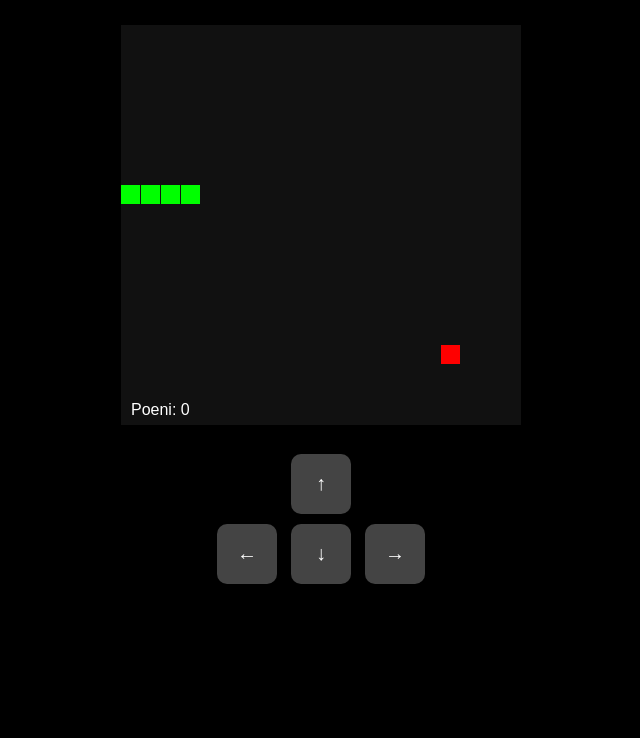
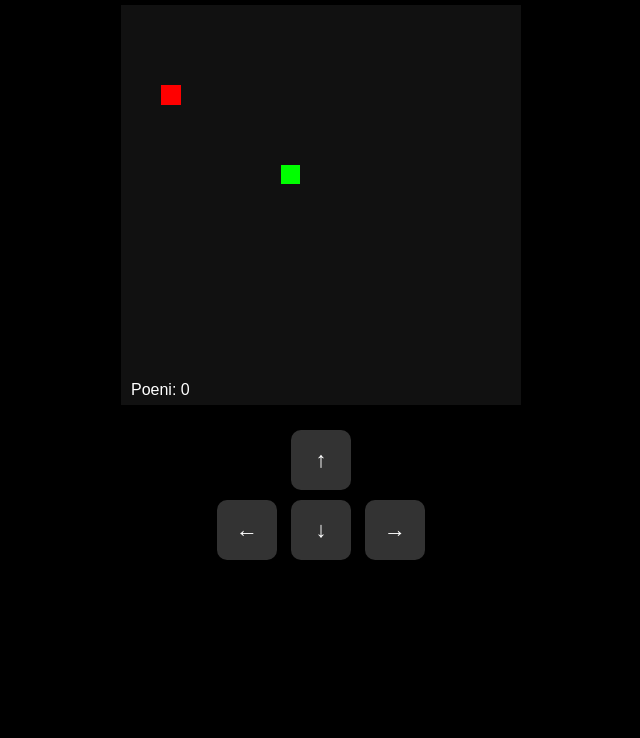
Before and after one commit to Mandza037/zmija-igra, a plain HTML site: page index.html in a window 1280 px wide. Shown: the part 62-800 px from the top of the page, without its empty margins (319-959 px from the left). Drawn offline with Linux system fonts and the light colour scheme.

Commit message:
Update index.html

```diff
--- a/index.html
+++ b/index.html
@@ -1,20 +1,20 @@
 <!DOCTYPE html>
-<html lang="en">
+<html lang="sr">
 <head>
   <meta charset="UTF-8">
-  <title>Zmija Igrica</title>
+  <title>Zmija Real Feel</title>
   <style>
     body { background: #000; margin: 0; text-align: center; }
-    canvas { background: #111; margin-top: 20px; }
+    canvas { background: #111; margin-top: 20px; display: block; margin: 0 auto; }
     .controls {
       margin-top: 20px;
     }
     button {
       width: 60px;
       height: 60px;
-      font-size: 20px;
+      font-size: 22px;
       margin: 5px;
-      background: #444;
+      background: #333;
       color: white;
       border: none;
       border-radius: 10px;
@@ -22,111 +22,108 @@
   </style>
 </head>
 <body>
-  <h2 style="color: white;">Zmija Igrica</h2>
+  <h2 style="color: white;">Zmija Real Feel</h2>
   <canvas id="game" width="400" height="400"></canvas>
 
   <div class="controls">
+    <div><button onclick="setDirection('up')">↑</button></div>
     <div>
-      <button onclick="changeDirection('up')">↑</button>
-    </div>
-    <div>
-      <button onclick="changeDirection('left')">←</button>
-      <button onclick="changeDirection('down')">↓</button>
-      <button onclick="changeDirection('right')">→</button>
+      <button onclick="setDirection('left')">←</button>
+      <button onclick="setDirection('down')">↓</button>
+      <button onclick="setDirection('right')">→</button>
     </div>
   </div>
 
   <script>
     const canvas = document.getElementById('game');
     const ctx = canvas.getContext('2d');
-    const grid = 20;
-    let count = 0;
+    const gridSize = 20;
+    let speed = 200; // sporije: 200ms između poteza
+
+    let snake = [{ x: 160, y: 160 }];
+    let direction = { x: 0, y: 0 };
+    let newDirection = { x: 0, y: 0 };
+    let food = spawnFood();
     let score = 0;
 
-    const snake = {
-      x: 160,
-      y: 160,
-      dx: grid,
-      dy: 0,
-      cells: [],
-      maxCells: 4
-    };
-
-    const apple = {
-      x: 320,
-      y: 320
-    };
-
-    function getRandomInt(min, max) {
-      return Math.floor(Math.random() * (max - min)) + min;
+    function spawnFood() {
+      return {
+        x: Math.floor(Math.random() * (canvas.width / gridSize)) * gridSize,
+        y: Math.floor(Math.random() * (canvas.height / gridSize)) * gridSize
+      };
     }
 
-    function loop() {
-      requestAnimationFrame(loop);
-      if (++count < 4) return;
-      count = 0;
+    function setDirection(dir) {
+      if (dir === 'up' && direction.y === 0) newDirection = { x: 0, y: -gridSize };
+      if (dir === 'down' && direction.y === 0) newDirection = { x: 0, y: gridSize };
+      if (dir === 'left' && direction.x === 0) newDirection = { x: -gridSize, y: 0 };
+      if (dir === 'right' && direction.x === 0) newDirection = { x: gridSize, y: 0 };
+    }
 
-      ctx.clearRect(0, 0, canvas.width, canvas.height);
-      snake.x += snake.dx;
-      snake.y += snake.dy;
+    document.addEventListener('keydown', e => {
+      if (e.key === 'ArrowUp') setDirection('up');
+      if (e.key === 'ArrowDown') setDirection('down');
+      if (e.key === 'ArrowLeft') setDirection('left');
+      if (e.key === 'ArrowRight') setDirection('right');
+    });
 
-      if (snake.x < 0) snake.x = canvas.width - grid;
-      else if (snake.x >= canvas.width) snake.x = 0;
-      if (snake.y < 0) snake.y = canvas.height - grid;
-      else if (snake.y >= canvas.height) snake.y = 0;
+    function gameLoop() {
+      setTimeout(() => {
+        requestAnimationFrame(gameLoop);
+        direction = newDirection;
 
-      snake.cells.unshift({ x: snake.x, y: snake.y });
-      if (snake.cells.length > snake.maxCells) snake.cells.pop();
+        const head = { x: snake[0].x + direction.x, y: snake[0].y + direction.y };
 
-      ctx.fillStyle = 'red';
-      ctx.fillRect(apple.x, apple.y, grid - 1, grid - 1);
+        // zidovi - teleport
+        if (head.x >= canvas.width) head.x = 0;
+        if (head.x < 0) head.x = canvas.width - gridSize;
+        if (head.y >= canvas.height) head.y = 0;
+        if (head.y < 0) head.y = canvas.height - gridSize;
 
-      ctx.fillStyle = 'lime';
-      snake.cells.forEach((cell, index) => {
-        ctx.fillRect(cell.x, cell.y, grid - 1, grid - 1);
-        if (cell.x === apple.x && cell.y === apple.y) {
-          snake.maxCells++;
+        snake.unshift(head);
+
+        // pojela hranu
+        if (head.x === food.x && head.y === food.y) {
           score++;
-          apple.x = getRandomInt(0, 20) * grid;
-          apple.y = getRandomInt(0, 20) * grid;
+          food = spawnFood();
+        } else {
+          snake.pop();
         }
-        for (let i = index + 1; i < snake.cells.length; i++) {
-          if (cell.x === snake.cells[i].x && cell.y === snake.cells[i].y) {
-            snake.x = 160;
-            snake.y = 160;
-            snake.cells = [];
-            snake.maxCells = 4;
-            snake.dx = grid;
-            snake.dy = 0;
+
+        // udarila sebe
+        for (let i = 1; i < snake.length; i++) {
+          if (snake[i].x === head.x && snake[i].y === head.y) {
+            snake = [{ x: 160, y: 160 }];
+            direction = { x: 0, y: 0 };
+            newDirection = { x: 0, y: 0 };
+            food = spawnFood();
             score = 0;
-            apple.x = getRandomInt(0, 20) * grid;
-            apple.y = getRandomInt(0, 20) * grid;
+            return;
           }
         }
-      });
 
-      ctx.fillStyle = "white";
-      ctx.font = "16px Arial";
-      ctx.fillText("Poeni: " + score, 10, 390);
+        // crtanje
+        ctx.clearRect(0, 0, canvas.width, canvas.height);
+
+        // hrana
+        ctx.fillStyle = 'red';
+        ctx.fillRect(food.x, food.y, gridSize, gridSize);
+
+        // zmija
+        ctx.fillStyle = 'lime';
+        for (let segment of snake) {
+          ctx.fillRect(segment.x, segment.y, gridSize - 1, gridSize - 1);
+        }
+
+        // skor
+        ctx.fillStyle = 'white';
+        ctx.font = '16px Arial';
+        ctx.fillText("Poeni: " + score, 10, 390);
+
+      }, speed);
     }
 
-    function changeDirection(dir) {
-      if (dir === 'up' && snake.dy === 0) {
-        snake.dy = -grid;
-        snake.dx = 0;
-      } else if (dir === 'down' && snake.dy === 0) {
-        snake.dy = grid;
-        snake.dx = 0;
-      } else if (dir === 'left' && snake.dx === 0) {
-        snake.dx = -grid;
-        snake.dy = 0;
-      } else if (dir === 'right' && snake.dx === 0) {
-        snake.dx = grid;
-        snake.dy = 0;
-      }
-    }
-
-    requestAnimationFrame(loop);
+    gameLoop();
   </script>
 </body>
 </html>
```
